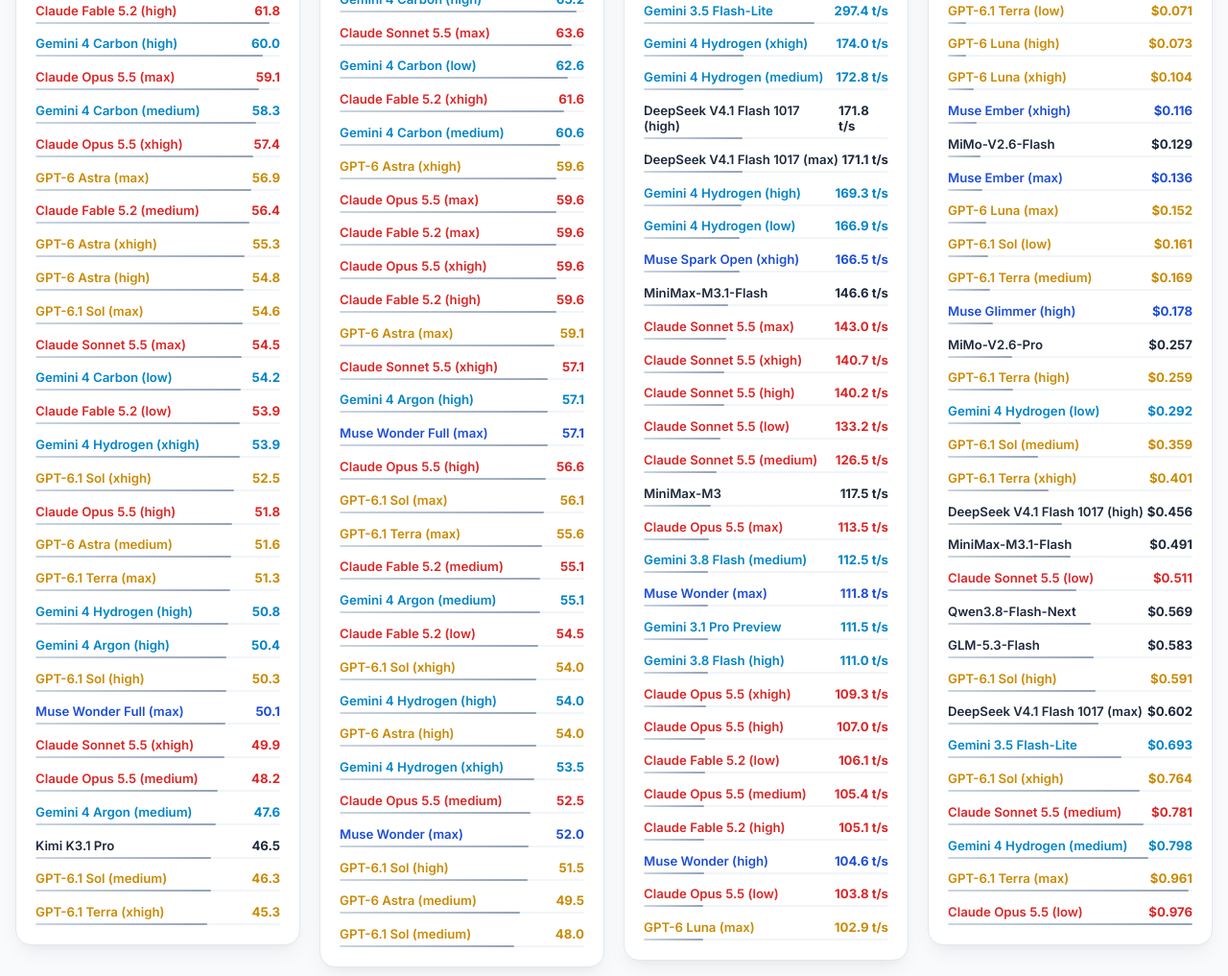
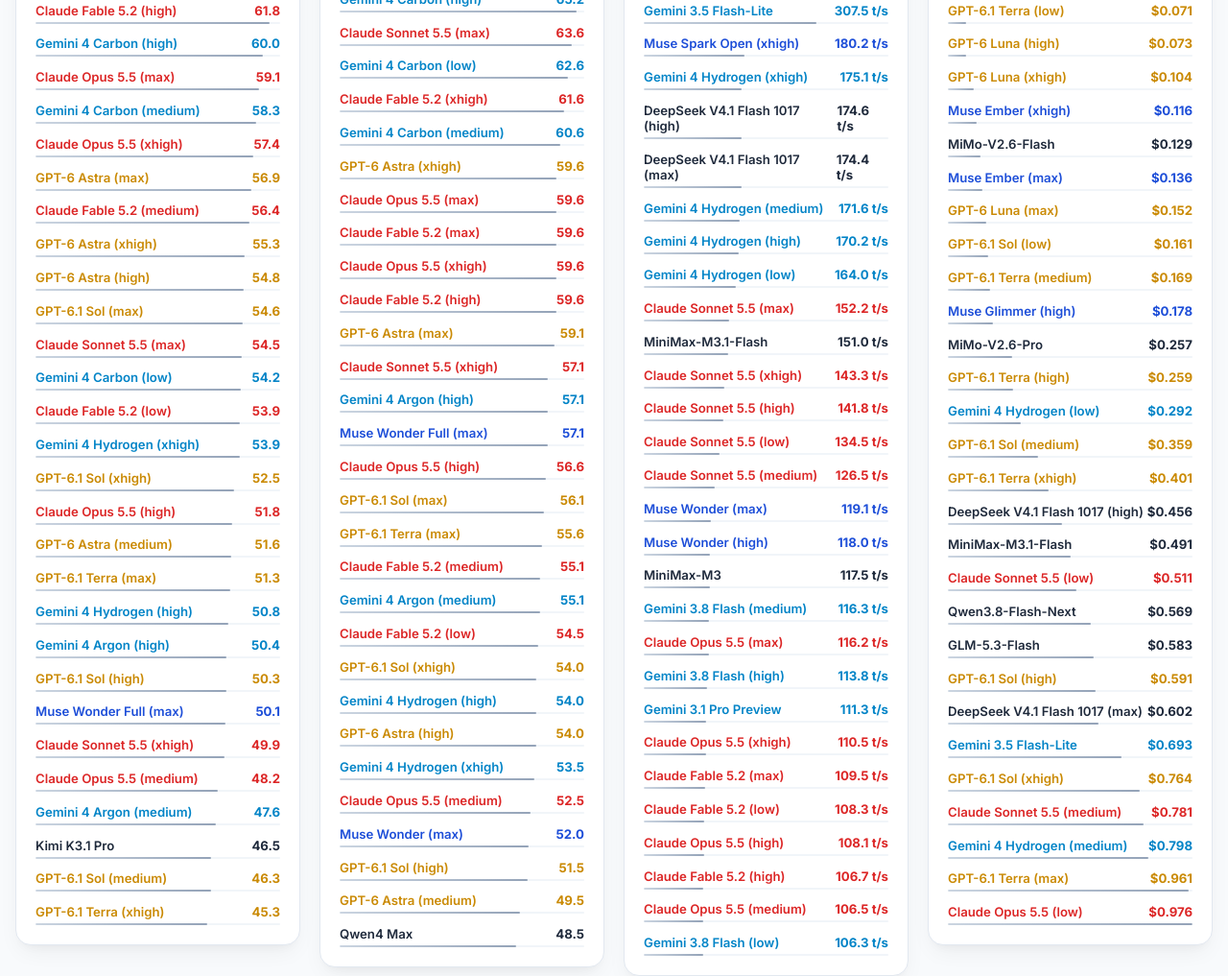
Before and after one commit to derline/artificial-analysis-board, a plain HTML site: page index.html in a window 1280 px wide. Shown: the part 1568-2585 px from the top of the page at 96% size. Drawn offline with Linux system fonts and the light colour scheme.

Commit message:
chore: automated daily data sync [skip ci]

```diff
--- a/index.html
+++ b/index.html
@@ -559,7 +559,7 @@
         </a>
         <div class="update-tag">
           <span style="width:8px; height:8px; background:#64748b; border-radius:50%; display:inline-block;"></span>
-          <span id="update-date-text">更新日期：2026-11-15</span>
+          <span id="update-date-text">更新日期：2026-11-16</span>
         </div>
       </div>
     </header>
@@ -1392,7 +1392,7 @@
     }
 
     const latestData = {
-  "updated_at": "2026-11-15",
+  "updated_at": "2026-11-16",
   "source": "https://artificialanalysis.ai/leaderboards/models",
   "agents_source": "https://artificialanalysis.ai/agents/coding-agents",
   "coding_agent_leaderboard": [
@@ -1695,6 +1695,10 @@
       "score": 43.3349823228524
     },
     {
+      "model": "Qwen4 Max",
+      "score": 42.8914543287565
+    },
+    {
       "model": "GPT-6.1 Terra (high)",
       "score": 42.4344508712563
     },
@@ -1739,10 +1743,6 @@
       "score": 34.1149608609788
     },
     {
-      "model": "Qwen3.8 Max (0902)",
-      "score": 33.6545627367888
-    },
-    {
       "model": "DeepSeek V4.1 Flash 1017 (max)",
       "score": 32.5896393532027
     },
@@ -1977,6 +1977,10 @@
       "coding_score": 49.494949494949495
     },
     {
+      "model": "Qwen4 Max",
+      "coding_score": 48.4848484848485
+    },
+    {
       "model": "GPT-6.1 Sol (medium)",
       "coding_score": 47.979797979798
     },
@@ -2005,10 +2009,6 @@
       "coding_score": 40.9090909090909
     },
     {
-      "model": "Qwen3.8 Max (0902)",
-      "coding_score": 38.8888888888889
-    },
-    {
       "model": "Muse Wonder (high)",
       "coding_score": 38.383838383838395
     },
@@ -2164,299 +2164,295 @@
   "speed_tokens_per_sec": [
     {
       "model": "Muse Ember (max)",
-      "speed_tps": 425.41073005487925
+      "speed_tps": 436.6937450783665
     },
     {
       "model": "Muse Ember (xhigh)",
-      "speed_tps": 418.8961592732094
+      "speed_tps": 412.74734154597235
     },
     {
       "model": "Gemini 3.5 Flash-Lite",
-      "speed_tps": 297.35340223573445
+      "speed_tps": 307.54260080320444
+    },
+    {
+      "model": "Muse Spark Open (xhigh)",
+      "speed_tps": 180.2293386937985
     },
     {
       "model": "Gemini 4 Hydrogen (xhigh)",
-      "speed_tps": 173.9936442433609
+      "speed_tps": 175.13136295037404
+    },
+    {
+      "model": "DeepSeek V4.1 Flash 1017 (high)",
+      "speed_tps": 174.63674318551205
+    },
+    {
+      "model": "DeepSeek V4.1 Flash 1017 (max)",
+      "speed_tps": 174.3548816749162
     },
     {
       "model": "Gemini 4 Hydrogen (medium)",
-      "speed_tps": 172.7551793426371
-    },
-    {
-      "model": "DeepSeek V4.1 Flash 1017 (high)",
-      "speed_tps": 171.8352132549721
-    },
-    {
-      "model": "DeepSeek V4.1 Flash 1017 (max)",
-      "speed_tps": 171.1234257413469
+      "speed_tps": 171.63050559175915
     },
     {
       "model": "Gemini 4 Hydrogen (high)",
-      "speed_tps": 169.3303500172273
+      "speed_tps": 170.24666418854162
     },
     {
       "model": "Gemini 4 Hydrogen (low)",
-      "speed_tps": 166.91509009675227
-    },
-    {
-      "model": "Muse Spark Open (xhigh)",
-      "speed_tps": 166.46006745995354
+      "speed_tps": 163.98408773296484
+    },
+    {
+      "model": "Claude Sonnet 5.5 (max)",
+      "speed_tps": 152.19526146632305
     },
     {
       "model": "MiniMax-M3.1-Flash",
-      "speed_tps": 146.61599669074323
-    },
-    {
-      "model": "Claude Sonnet 5.5 (max)",
-      "speed_tps": 142.99380986908278
+      "speed_tps": 151.04985704367314
     },
     {
       "model": "Claude Sonnet 5.5 (xhigh)",
-      "speed_tps": 140.65219210521082
+      "speed_tps": 143.30081781585534
     },
     {
       "model": "Claude Sonnet 5.5 (high)",
-      "speed_tps": 140.16239115887967
+      "speed_tps": 141.828899005233
     },
     {
       "model": "Claude Sonnet 5.5 (low)",
-      "speed_tps": 133.24548500651503
+      "speed_tps": 134.50202919465107
     },
     {
       "model": "Claude Sonnet 5.5 (medium)",
-      "speed_tps": 126.51092746767249
+      "speed_tps": 126.50528365908296
+    },
+    {
+      "model": "Muse Wonder (max)",
+      "speed_tps": 119.07293894680781
+    },
+    {
+      "model": "Muse Wonder (high)",
+      "speed_tps": 117.98118478081786
     },
     {
       "model": "MiniMax-M3",
-      "speed_tps": 117.51587924529753
+      "speed_tps": 117.50465386847098
+    },
+    {
+      "model": "Gemini 3.8 Flash (medium)",
+      "speed_tps": 116.30305810907981
     },
     {
       "model": "Claude Opus 5.5 (max)",
-      "speed_tps": 113.50499884771688
-    },
-    {
-      "model": "Gemini 3.8 Flash (medium)",
-      "speed_tps": 112.49102838349745
-    },
-    {
-      "model": "Muse Wonder (max)",
-      "speed_tps": 111.80555363701501
+      "speed_tps": 116.16536478577372
+    },
+    {
+      "model": "Gemini 3.8 Flash (high)",
+      "speed_tps": 113.80749902250238
     },
     {
       "model": "Gemini 3.1 Pro Preview",
-      "speed_tps": 111.51435282282877
-    },
-    {
-      "model": "Gemini 3.8 Flash (high)",
-      "speed_tps": 111.04034932710998
+      "speed_tps": 111.31520673104671
     },
     {
       "model": "Claude Opus 5.5 (xhigh)",
-      "speed_tps": 109.25850091061636
+      "speed_tps": 110.54914772881112
+    },
+    {
+      "model": "Claude Fable 5.2 (max)",
+      "speed_tps": 109.4855518898222
+    },
+    {
+      "model": "Claude Fable 5.2 (low)",
+      "speed_tps": 108.28699660248897
     },
     {
       "model": "Claude Opus 5.5 (high)",
-      "speed_tps": 107.0356641167427
-    },
-    {
-      "model": "Claude Fable 5.2 (low)",
-      "speed_tps": 106.1436378596718
+      "speed_tps": 108.09788343648803
+    },
+    {
+      "model": "Claude Fable 5.2 (high)",
+      "speed_tps": 106.65969556311757
     },
     {
       "model": "Claude Opus 5.5 (medium)",
-      "speed_tps": 105.35354557504779
-    },
-    {
-      "model": "Claude Fable 5.2 (high)",
-      "speed_tps": 105.12175800161896
-    },
-    {
-      "model": "Muse Wonder (high)",
-      "speed_tps": 104.56036984810281
+      "speed_tps": 106.45854383213508
+    },
+    {
+      "model": "Gemini 3.8 Flash (low)",
+      "speed_tps": 106.30646679013654
     },
     {
       "model": "Claude Opus 5.5 (low)",
-      "speed_tps": 103.8179781721863
+      "speed_tps": 104.6689032724292
     },
     {
       "model": "GPT-6 Luna (max)",
-      "speed_tps": 102.88534538585657
-    },
-    {
-      "model": "Gemini 3.8 Flash (low)",
-      "speed_tps": 102.5459812459897
-    },
-    {
-      "model": "Claude Fable 5.2 (max)",
-      "speed_tps": 102.4282601545827
+      "speed_tps": 103.46736247201044
+    },
+    {
+      "model": "Claude Fable 5.2 (medium)",
+      "speed_tps": 101.93413623284118
     },
     {
       "model": "Claude Fable 5.2 (xhigh)",
-      "speed_tps": 98.83897457902901
-    },
-    {
-      "model": "Claude Fable 5.2 (medium)",
-      "speed_tps": 97.49134949393493
+      "speed_tps": 101.37643218893044
     },
     {
       "model": "GPT-6 Luna (xhigh)",
-      "speed_tps": 97.46949213916109
+      "speed_tps": 100.01179849401677
     },
     {
       "model": "GPT-6 Luna (high)",
-      "speed_tps": 94.5162923610614
+      "speed_tps": 95.63539547581803
     },
     {
       "model": "GPT-6 Luna (medium)",
-      "speed_tps": 91.5750255464542
+      "speed_tps": 94.90284179083294
     },
     {
       "model": "GPT-6 Luna (low)",
-      "speed_tps": 88.88181211417749
+      "speed_tps": 89.72038710606397
     },
     {
       "model": "GLM-5.3 (max)",
-      "speed_tps": 84.18773862623792
+      "speed_tps": 87.84437099459278
     },
     {
       "model": "Muse Glimmer (high)",
-      "speed_tps": 83.62206127602394
+      "speed_tps": 87.11995861164118
     },
     {
       "model": "Qwen3.8-Flash-Next",
-      "speed_tps": 77.21020607846677
+      "speed_tps": 80.09355088035419
     },
     {
       "model": "GPT-6.1 Terra (max)",
-      "speed_tps": 70.80433059994353
+      "speed_tps": 72.30685596518461
+    },
+    {
+      "model": "GLM-5.3 (low)",
+      "speed_tps": 71.86905105350175
     },
     {
       "model": "GPT-6.1 Terra (xhigh)",
-      "speed_tps": 68.12174828037404
-    },
-    {
-      "model": "GLM-5.3 (low)",
-      "speed_tps": 68.03856542166237
+      "speed_tps": 69.66698731311477
     },
     {
       "model": "Grok 4.7 (low)",
-      "speed_tps": 66.8390723435719
+      "speed_tps": 69.57121149171107
+    },
+    {
+      "model": "GPT-6.1 Terra (high)",
+      "speed_tps": 68.13400107752513
     },
     {
       "model": "Grok 4.7 (xhigh)",
-      "speed_tps": 65.93545036218133
-    },
-    {
-      "model": "GPT-6.1 Terra (high)",
-      "speed_tps": 64.97920287186281
+      "speed_tps": 67.74020073762561
     },
     {
       "model": "Grok 4.7 (high)",
-      "speed_tps": 64.26659792394395
+      "speed_tps": 66.91434298374463
+    },
+    {
+      "model": "Gemini 4 Argon (high)",
+      "speed_tps": 65.79296251067392
     },
     {
       "model": "GPT-6.1 Terra (medium)",
-      "speed_tps": 63.72512948362771
-    },
-    {
-      "model": "Gemini 4 Argon (high)",
-      "speed_tps": 62.6948383029307
+      "speed_tps": 65.0273785273678
     },
     {
       "model": "GPT-6.1 Terra (low)",
-      "speed_tps": 62.45318543462452
+      "speed_tps": 64.40616492526459
     },
     {
       "model": "Gemini 4 Carbon (high)",
-      "speed_tps": 60.57124622487981
+      "speed_tps": 63.703586143670556
     },
     {
       "model": "Gemini 4 Carbon (medium)",
-      "speed_tps": 59.708665690073296
-    },
-    {
-      "model": "Qwen3.8 Max (0902)",
-      "speed_tps": 59.0169460427983
+      "speed_tps": 61.23886000750148
     },
     {
       "model": "Gemini 4 Argon (medium)",
-      "speed_tps": 58.78361962305843
+      "speed_tps": 60.68919484072497
+    },
+    {
+      "model": "Gemini 4 Carbon (low)",
+      "speed_tps": 55.52668994889908
+    },
+    {
+      "model": "GLM-5.3-Flash",
+      "speed_tps": 54.09559765214173
     },
     {
       "model": "MiMo-V2.6-Pro",
-      "speed_tps": 55.863809504514734
-    },
-    {
-      "model": "Gemini 4 Carbon (low)",
-      "speed_tps": 51.17698377155119
+      "speed_tps": 53.77875544607335
     },
     {
       "model": "GPT-6.1 Sol (medium)",
-      "speed_tps": 50.588759250159534
+      "speed_tps": 51.73899147535
+    },
+    {
+      "model": "GPT-6.1 Sol (low)",
+      "speed_tps": 51.50000090859985
     },
     {
       "model": "GPT-6.1 Sol (xhigh)",
-      "speed_tps": 50.1623571642462
-    },
-    {
-      "model": "GPT-6.1 Sol (low)",
-      "speed_tps": 49.704420240314896
-    },
-    {
-      "model": "GLM-5.3-Flash",
-      "speed_tps": 49.641753046107645
+      "speed_tps": 51.389236389331266
     },
     {
       "model": "GPT-6.1 Sol (max)",
-      "speed_tps": 49.383163576072235
+      "speed_tps": 49.82116834441069
     },
     {
       "model": "GPT-6.1 Sol (high)",
-      "speed_tps": 48.224960459792186
+      "speed_tps": 49.68356391328941
+    },
+    {
+      "model": "Qwen3.8 27B (xhigh)",
+      "speed_tps": 47.0345176634774
+    },
+    {
+      "model": "Qwen3.8 27B (medium)",
+      "speed_tps": 46.89625942264406
+    },
+    {
+      "model": "Qwen3.8 27B (low)",
+      "speed_tps": 45.86544145832414
+    },
+    {
+      "model": "GPT-6 Astra (low)",
+      "speed_tps": 44.74856906949498
     },
     {
       "model": "MiMo-V2.6-Flash",
-      "speed_tps": 45.993803955145665
-    },
-    {
-      "model": "Qwen3.8 27B (medium)",
-      "speed_tps": 44.881821594931495
-    },
-    {
-      "model": "Qwen3.8 27B (low)",
-      "speed_tps": 44.05920463971116
-    },
-    {
-      "model": "GPT-6 Astra (low)",
-      "speed_tps": 42.91781416220585
-    },
-    {
-      "model": "Qwen3.8 27B (xhigh)",
-      "speed_tps": 42.76441628913648
+      "speed_tps": 44.365657301242386
+    },
+    {
+      "model": "GPT-6 Astra (medium)",
+      "speed_tps": 43.34501786016529
     },
     {
       "model": "GPT-6 Astra (high)",
-      "speed_tps": 41.88570095728356
-    },
-    {
-      "model": "GPT-6 Astra (medium)",
-      "speed_tps": 41.06860397825647
+      "speed_tps": 42.16782799697139
     },
     {
       "model": "GPT-6 Astra (max)",
-      "speed_tps": 39.646883256090355
+      "speed_tps": 41.31274511570097
     },
     {
       "model": "Qwen3.8 2.4T A95B",
-      "speed_tps": 39.364378145377195
+      "speed_tps": 40.65556516636082
     },
     {
       "model": "GPT-6 Astra (xhigh)",
-      "speed_tps": 38.144637082591586
+      "speed_tps": 39.18366916433089
     },
     {
       "model": "Kimi K3.1 Pro",
-      "speed_tps": 30.005926899634357
+      "speed_tps": 30.065967987551037
     }
   ],
   "cost_per_task_usd": [
@@ -2641,6 +2637,10 @@
       "cost_usd": 3.2385719685518306
     },
     {
+      "model": "Qwen4 Max",
+      "cost_usd": 3.2681327300897323
+    },
+    {
       "model": "Claude Opus 5.5 (high)",
       "cost_usd": 3.4646622820973185
     },
@@ -2729,10 +2729,6 @@
       "cost_usd": 10.020621343395753
     },
     {
-      "model": "Qwen3.8 Max (0902)",
-      "cost_usd": 10.023891571541945
-    },
-    {
       "model": "Claude Opus 5.5 (max)",
       "cost_usd": 10.036409719512749
     },
@@ -2747,72 +2743,72 @@
   ],
   "recent_updates": [
     {
-      "date": "2026-11-15",
+      "date": "2026-11-16",
       "title": "调整模型过滤规则：取消对 GPT-6 Astra 的特别排除，重新纳入模型榜与 Coding Agent 榜对比",
       "type": "Filter"
     },
     {
-      "date": "2026-11-15",
+      "date": "2026-11-16",
       "title": "修复 Coding Agent 榜 RSC 拆分解析：合并 rows 与 benchmarkRows 全量实测数据，恢复同步全部 21 组符合规范的官方组合",
       "type": "Fix"
     },
     {
-      "date": "2026-11-15",
+      "date": "2026-11-16",
       "title": "新增 xAI Grok 系列支持（Grok ≥ 4.6，动态兼容 4.7、5.x 及以上），且默认不再局限于仅活跃模型列表",
       "type": "Feature"
     },
     {
-      "date": "2026-11-15",
+      "date": "2026-11-16",
       "title": "调整模型过滤规则：移除 Claude Fable 5.1 及 GPT-6 Astra，后续若有新版本（Fable > 5.1、Astra > 6）将自动保留纳入",
       "type": "Filter"
     },
     {
-      "date": "2026-11-15",
+      "date": "2026-11-16",
       "title": "调整模型过滤规则：所有 Non-reasoning（非思考/无思维链）模型及各思考级别全局不再显示",
       "type": "Filter"
     },
     {
-      "date": "2026-11-15",
+      "date": "2026-11-16",
       "title": "调整 OpenAI 模型过滤规则：GPT-5.6 及以下型号全局不再显示，仅保留 GPT-5.7 / GPT-6 及以上旗舰版本",
       "type": "Filter"
     },
     {
-      "date": "2026-11-15",
+      "date": "2026-11-16",
       "title": "调整 DeepSeek 模型过滤规则：仅保留 V4.1 及以上版本（过滤低于 4.1 的历史型号）",
       "type": "Filter"
     },
     {
-      "date": "2026-11-15",
+      "date": "2026-11-16",
       "title": "调整通义千问模型过滤规则：仅保留 Qwen 3.8 及以上版本（过滤低于 3.8 的历史型号）",
       "type": "Filter"
     },
     {
-      "date": "2026-11-15",
+      "date": "2026-11-16",
       "title": "模型白名单新增小米 MiMo 系列支持（MiMo-V2.6 及以上旗舰版本、MiMo Flash 系列全系），全量同步官方最新实测指标（含 MiMo-V2.6-Pro 及 MiMo-V2.6-Flash）",
       "type": "Feature"
     },
     {
-      "date": "2026-11-15",
+      "date": "2026-11-16",
       "title": "升级编程能力指数评测基准为官方最新高难评测 Terminal-Bench 4.0，全面展现最新旗舰大模型（GPT-6.1 Sol, Claude Opus 5.5 等）的断代代码能力与深层思考梯度，避免旧版 v2.1 饱和引发的档位微小方差倒挂",
       "type": "Update"
     },
     {
-      "date": "2026-11-15",
+      "date": "2026-11-16",
       "title": "重新纳入 Meta (Muse 系列) 与阿里通义千问 Qwen（>= 3.0）系列评测，编码 Agent 榜新增 Muse Code 框架及 Qwen3.8 Max 组合",
       "type": "Feature"
     },
     {
-      "date": "2026-11-15",
+      "date": "2026-11-16",
       "title": "实时全量同步 Artificial Analysis 官方最新评测数据：更新 73 款精选模型综合指标（智商指数、代码能力、吞吐速度、单任务成本）与官方实测编码 Agent 排行榜（共 21 组组合）",
       "type": "Update"
     },
     {
-      "date": "2026-11-15",
+      "date": "2026-11-16",
       "title": "编码 Agent 榜新增 Devin Fusion 框架支持，同步 Cognition 官方最新评测组合",
       "type": "Feature"
     },
     {
-      "date": "2026-11-15",
+      "date": "2026-11-16",
       "title": "编码 Agent 榜新增 Antigravity（Google Antigravity SDK）框架，同步官方最新实测组合",
       "type": "Feature"
     },
```
Also changed, not shown: latest_data.json (+160 -164 lines).
